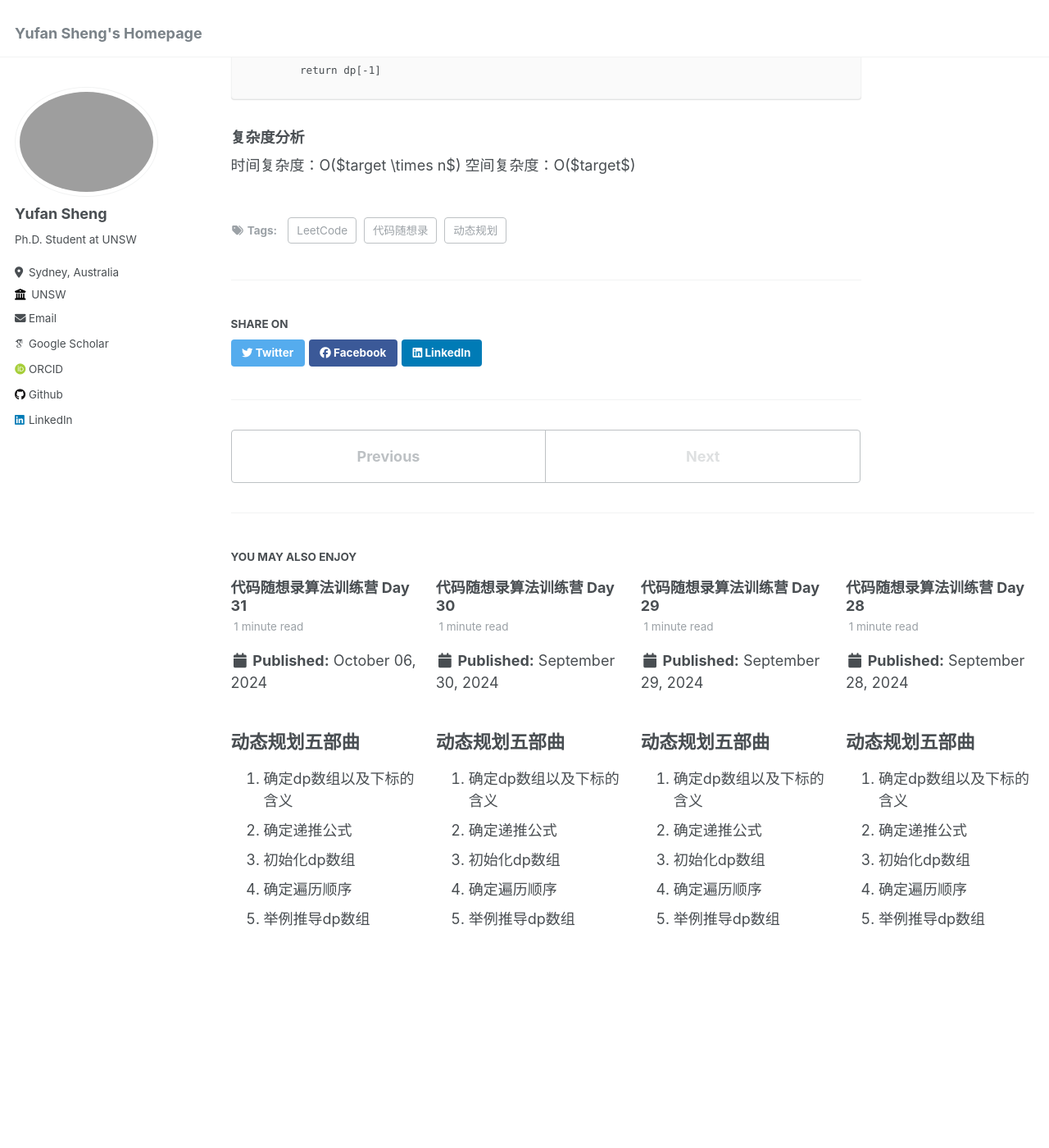
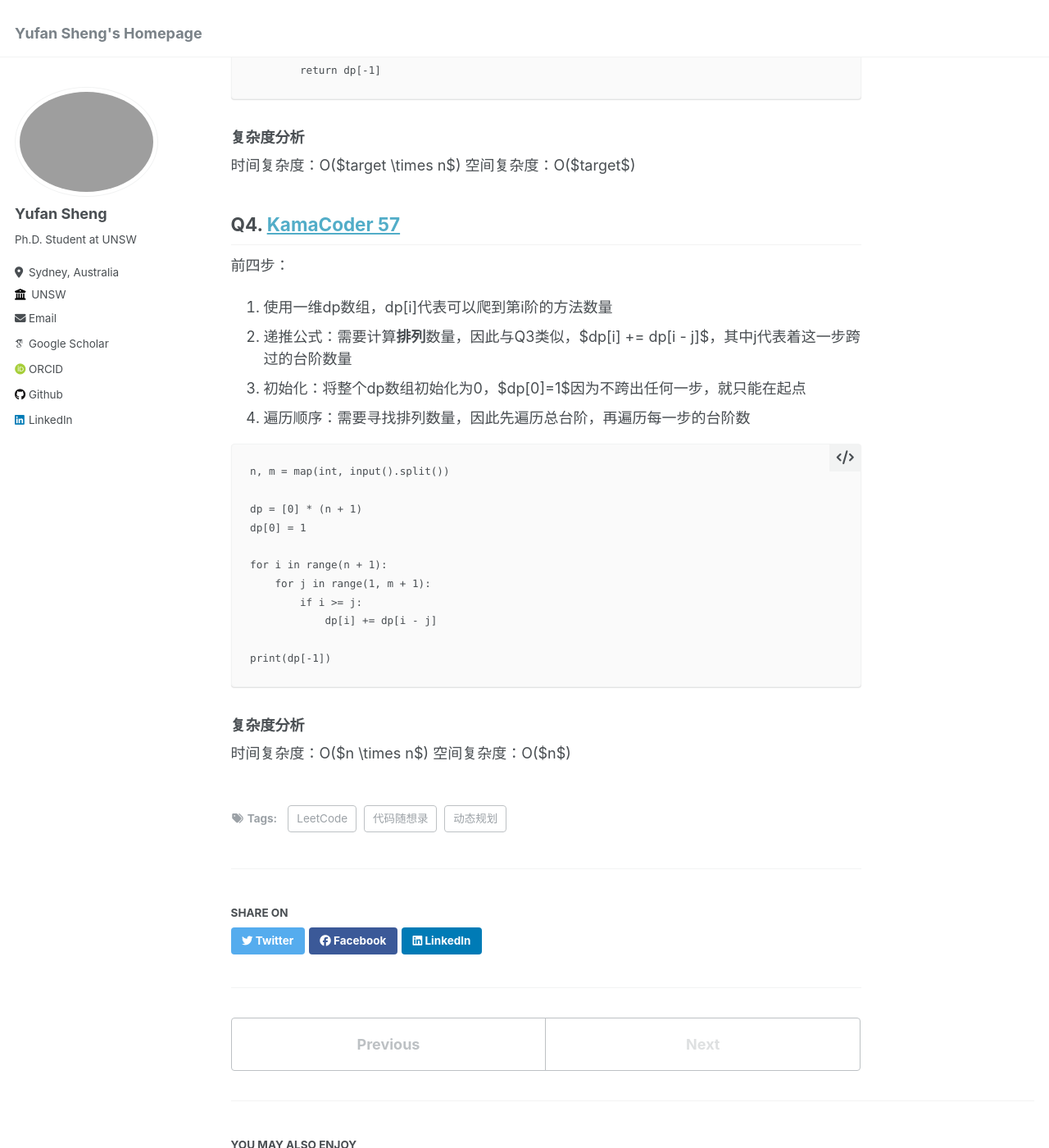
Before and after one commit to shengyufan/shengyufan.github.io, a Jekyll site: the page built from _posts/2024-10-07-blog.md, in a window 1280 px wide and 1400 px high, scrolled down 3906 px. Shown: the whole window at 82% size. Built offline with Jekyll 4.4.1, drawn with Linux system fonts in a browser that asks for light colours; some web fonts are replaced; some of the changed text lies outside the part shown.

Commit message:
Update 2024-10-07-blog.md

````diff
--- a/_posts/2024-10-07-blog.md
+++ b/_posts/2024-10-07-blog.md
@@ -145,3 +145,30 @@ class Solution:
 
 时间复杂度：O($target \times n$)
 空间复杂度：O($target$)
+
+## Q4. [KamaCoder 57](https://kamacoder.com/problempage.php?pid=1067)
+
+前四步：
+1. 使用一维dp数组，dp[i]代表可以爬到第i阶的方法数量
+2. 递推公式：需要计算**排列**数量，因此与Q3类似，$dp[i] += dp[i - j]$，其中j代表着这一步跨过的台阶数量
+3. 初始化：将整个dp数组初始化为0，$dp[0]=1$因为不跨出任何一步，就只能在起点
+4. 遍历顺序：需要寻找排列数量，因此先遍历总台阶，再遍历每一步的台阶数
+
+```
+n, m = map(int, input().split())
+
+dp = [0] * (n + 1)
+dp[0] = 1
+
+for i in range(n + 1):
+    for j in range(1, m + 1):
+        if i >= j:
+            dp[i] += dp[i - j]
+
+print(dp[-1])
+```
+
+### 复杂度分析
+
+时间复杂度：O($n \times n$)
+空间复杂度：O($n$)
````
